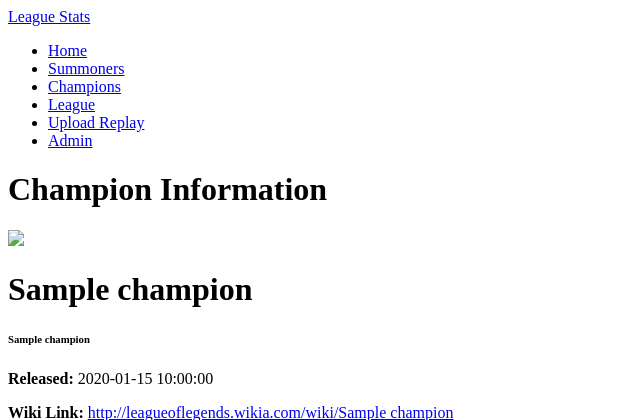
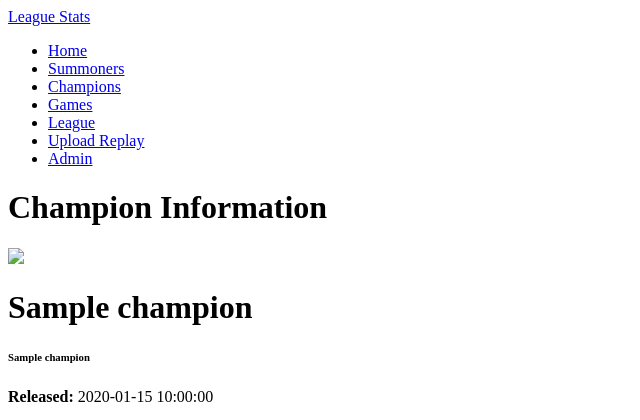
Before and after one commit to worst/league-stats, a Flask app: template templates/champion.html in a window 1280 px wide. Shown: the top 420 px of the page, without its empty margins (0-640 px from the left). Run offline with Flask 2, Linux system fonts and the light colour scheme; the template is opened without the code that fills it: most values are stand-ins (such as "Sample title", 1, 10 or a date in 2020); parts of the project's set-up code (start-up, migrations or seed data) failed here and were passed over; some libraries are stand-ins or nearby versions.

Commit message:
Fixed a url.

```diff
--- a/templates/base.html
+++ b/templates/base.html
@@ -18,6 +18,7 @@
 					<li><a href="{{ root_url }}">Home</a></li>
 					<li><a href="{{ root_url }}summoners">Summoners</a></li>
 					<li><a href="{{ root_url }}champions">Champions</a></li>
+					<li><a href="{{ root_url }}games">Games</a></li>
 					<li><a href="{{ root_url }}league">League</a></li>
 					<li><a href="{{ root_url }}upload">Upload Replay</a></li>
 					<li><a href="{{ root_url }}admin">Admin</a></li>
--- a/templates/champion.html
+++ b/templates/champion.html
@@ -68,7 +68,7 @@
 <div class="well">
 	{% for match in matches %}
 	<div class="row-fluid">
-		<a href="/game/{{ match.id }}">
+		<a href="/games/{{ match.id }}">
 			<div class="span12 {{ match.winner }} match-row info-block">
 				<div class="row-fluid">
 					<div class="match-team span5">
--- a/templates/summoner.html
+++ b/templates/summoner.html
@@ -88,7 +88,7 @@
 <div class="well">
 	{% for match in matches %}
 	<div class="row-fluid">
-		<a href="/game/{{ match.id }}">
+		<a href="/games/{{ match.id }}">
 			<div class="span12 {{ match.winner }} match-row info-block">
 				<div class="row-fluid">
 					<div class="match-team span5">
```
